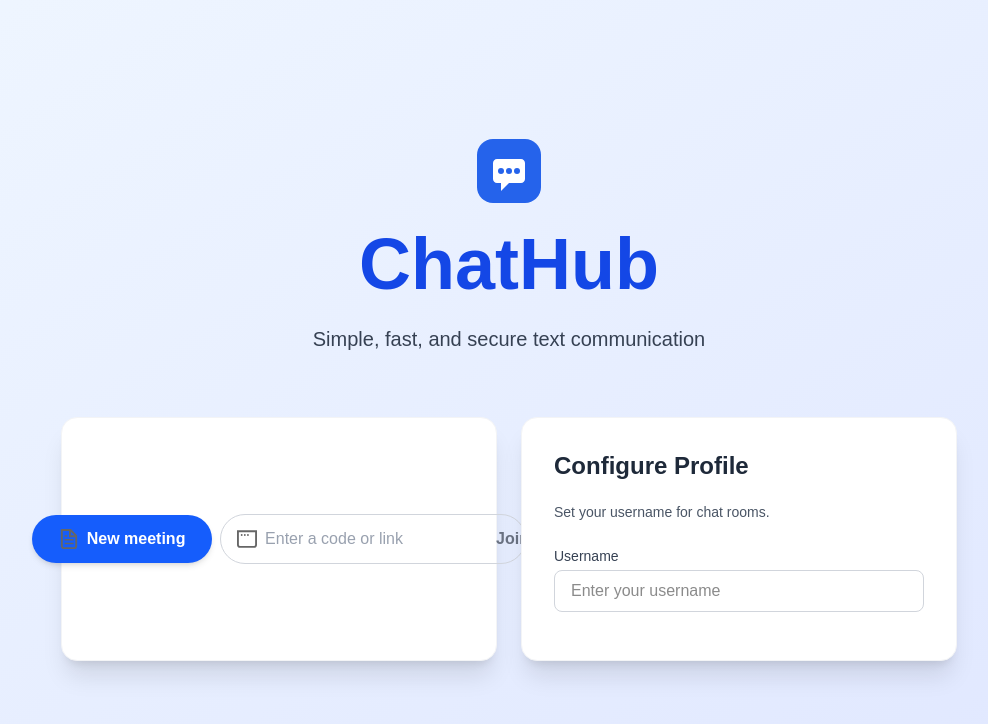
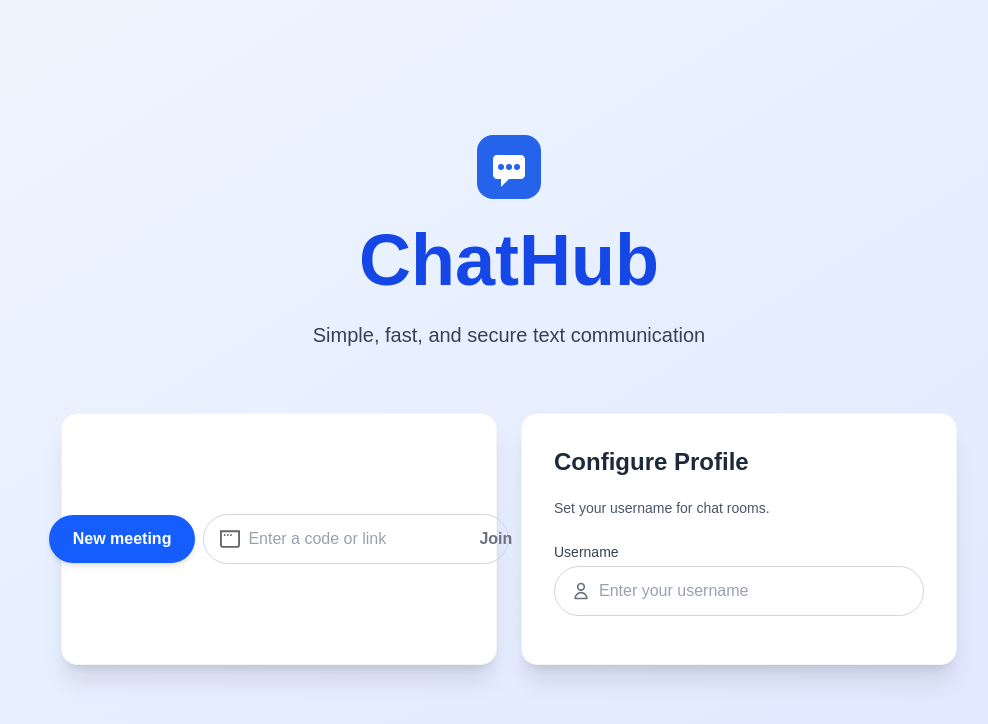
Before and after one commit to SjdnDzikran/gmeet-chat, a Next.js app: page / in a window 1280 px wide. Shown: the top 724 px of the page, without its empty margins (131-1119 px from the left). Built offline with nearby package versions, Linux system fonts and the light colour scheme.

Commit message:
improve button and input fields

```diff
--- a/src/components/ProfileSection.tsx
+++ b/src/components/ProfileSection.tsx
@@ -28,17 +28,22 @@ const ProfileSection: React.FC<ProfileSectionProps> = ({
               >
                 Username
               </label>
+              <div className="flex items-center border border-gray-300 dark:border-gray-600 rounded-full focus-within:ring-2 focus-within:ring-blue-500 focus-within:border-blue-500 dark:bg-gray-700">
+                <svg xmlns="http://www.w3.org/2000/svg" className="h-5 w-5 ml-4 text-gray-500 dark:text-gray-400" fill="none" viewBox="0 0 24 24" stroke="currentColor" strokeWidth="2">
+                  <path strokeLinecap="round" strokeLinejoin="round" d="M16 7a4 4 0 11-8 0 4 4 0 018 0zM12 14a7 7 0 00-7 7h14a7 7 0 00-7-7z" />
+                </svg>
                 <input
                   type="text"
                   id="profile-name"
-          className="w-full px-4 py-2 border border-gray-300 dark:border-gray-600 rounded-lg focus:ring-2 focus:ring-blue-500 focus:border-blue-500 dark:bg-gray-700 dark:text-white text-base"
+                  className="flex-grow px-2 py-3 bg-transparent outline-none text-white text-base placeholder-gray-400 dark:placeholder-gray-500"
                   placeholder="Enter your username"
                   value={name}
                   onChange={(e) => setName(e.target.value)}
                 />
               </div>
+            </div>
             {usernameError && (
-        <p className="text-red-500 text-sm mb-4">{usernameError}</p>
+              <p className="text-red-500 text-sm mt-4">{usernameError}</p>
             )}
     </div>
   );
--- a/src/components/RoomsSection.tsx
+++ b/src/components/RoomsSection.tsx
@@ -22,9 +22,8 @@ const RoomsSection: React.FC<RoomsSectionProps> = ({
       <div className="flex flex-col md:flex-row items-center gap-2">
         <button
           onClick={createRoom}
-          className="flex items-center justify-center bg-blue-600 hover:bg-blue-700 text-white font-semibold py-3 px-6 rounded-full transition-all duration-300 ease-in-out transform hover:-translate-y-1 shadow-md hover:shadow-lg whitespace-nowrap min-w-[180px]"
+          className="flex items-center justify-center bg-blue-600 hover:bg-blue-700 text-white font-semibold py-3 px-6 rounded-full transition-all duration-300 ease-in-out transform hover:-translate-y-1 shadow-md hover:shadow-lg whitespace-nowrap"
         >
-          <img src="/file.svg" alt="New meeting icon" className="h-5 w-5 mr-2" />
           New meeting
         </button>
         <form onSubmit={joinRoom} className="flex items-center border border-gray-300 dark:border-gray-600 rounded-full focus-within:ring-2 focus-within:ring-blue-500 focus-within:border-blue-500 dark:bg-gray-700">
```
Lines whose indentation alone changed are shown as unchanged.
